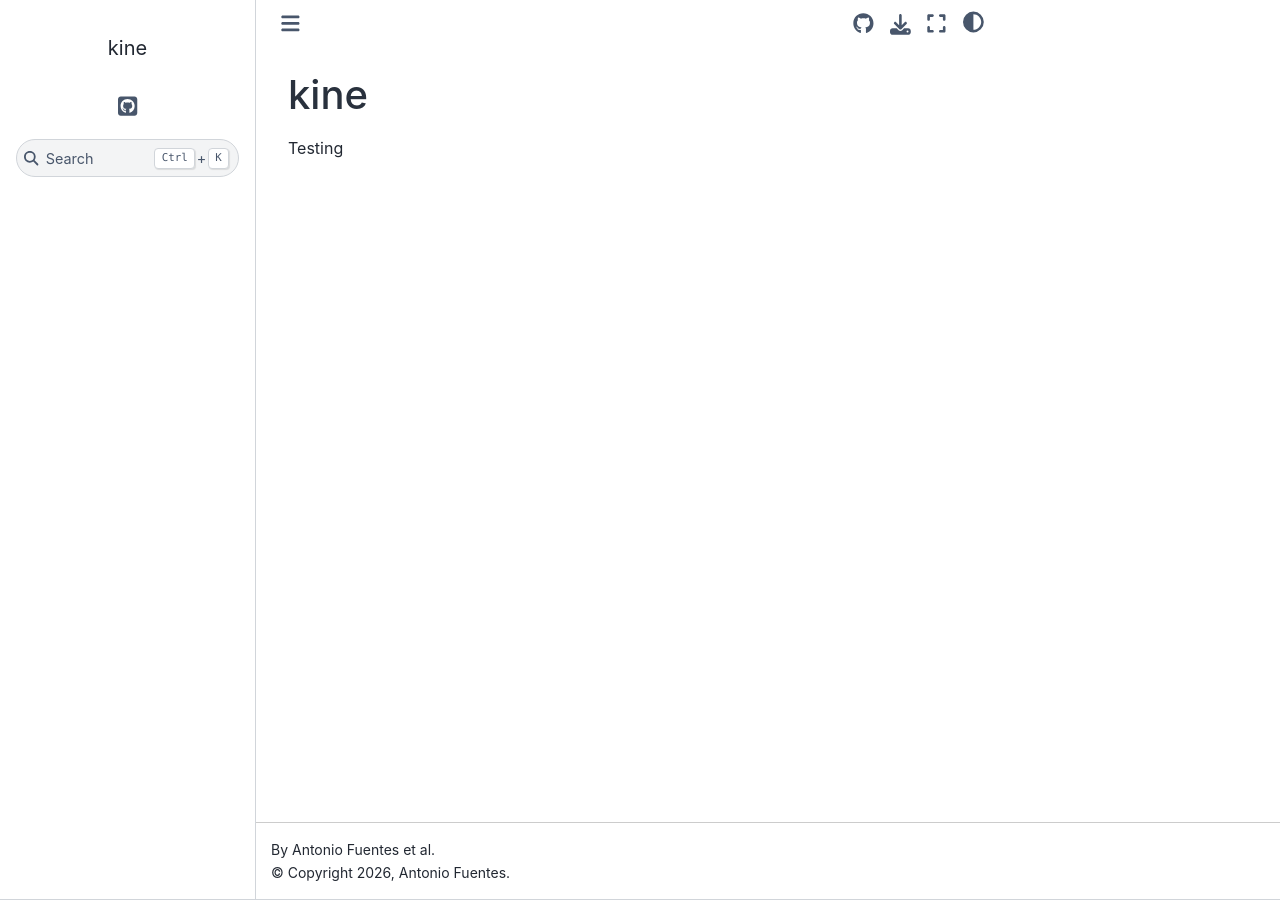
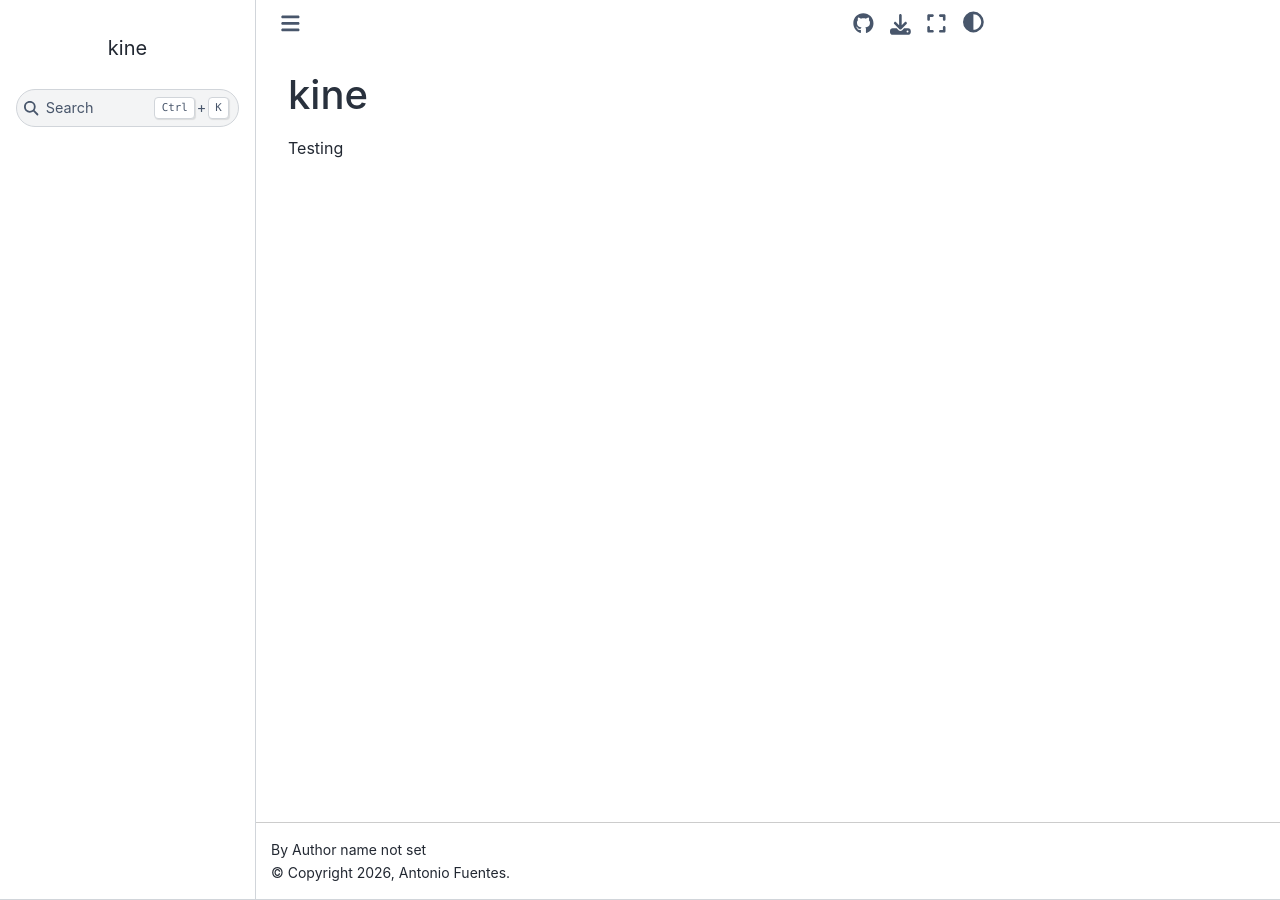
Before and after one commit to aefezeta/kine, a Sphinx documentation site: the page built from docs/index.rst, in a window 1280 px wide. Built offline with Sphinx 7.4.7 and the Sphinx Book theme 1.1.4, drawn with Linux system fonts in a browser that asks for light colours.

Commit message:
fix docs

```diff
--- a/docs/conf.py
+++ b/docs/conf.py
@@ -2,7 +2,7 @@
 
 project = 'kine'
 copyright = '2026, Antonio Fuentes'
-author = 'Antonio Fuentes et al.'
+# author = 'Antonio Fuentes et al.'
 
 release =  "0.0.1"
 version =  "0.0.1"
@@ -35,7 +35,7 @@ html_theme = 'sphinx_book_theme'
 html_title = "kine"
 # html_logo = "path/to/myimage.png"
 html_theme_options = {
-    "github_url": "https://github.com/aefezeta/kine",
+    # "github_url": "https://github.com/aefezeta/kine",
     "repository_url": "https://github.com/aefezeta/kine",
     "use_repository_button": True,
 #    "use_source_button": True,
```
